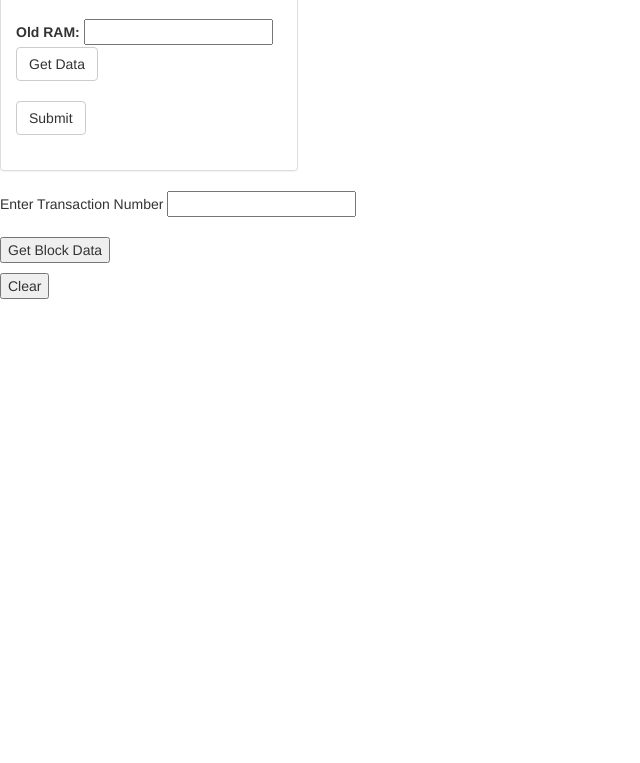
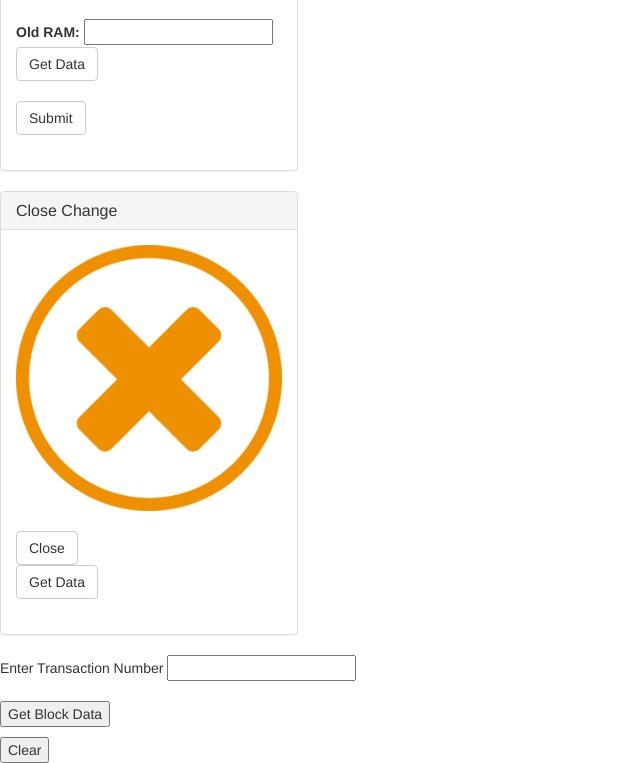
Before and after one commit to suhas184/cmdb, a website: page src/index.html in a window 1280 px wide. Shown: the part 1259-2022 px from the top of the page, without its empty margins (0-640 px from the left). Before the commit the page ends 1558 px from the top, so only its background shows below. Drawn offline with nearby package versions, Linux system fonts and the light colour scheme; no server answers.

Commit message:
Added Close panel

```diff
--- a/src/index.html
+++ b/src/index.html
@@ -97,6 +97,28 @@
   </div>
 </div>
 
+<div id="petsRow3" class="row">
+  <!-- PETS LOAD HERE -->
+</div>
+
+<div id="petTemplate3" style="display: none;">
+  <div class="col-sm-6 col-md-4 col-lg-3">
+    <div class="panel panel-default panel-pet">
+      <div class="panel-heading">
+        <h3 class="panel-title">Scrappy</h3>
+      </div>
+      <div class="panel-body">
+        <img alt="140x140" data-src="holder.js/140x140" class="img-rounded img-center" style="width: 100%;" src="https://animalso.com/wp-content/uploads/2017/01/Golden-Retriever_6.jpg" data-holder-rendered="true">
+        <br/><br/>
+        <button class="btn btn-default btn-close" type="button" data-id="0" >Close</button></br>
+        <button class="btn btn-default btn-getUpdateClose" type="submit" id="buttonDescription2" data-id="0">Get Data</button><br/>
+        <label class="status" data-id="0" id="myLabelClose"></label>
+      </div>
+    </div>
+  </div>
+</div>
+
+
     <div>
       Enter Transaction Number <input type="text" id="textbox1" name="Enter Block Number"><br/><br/>
       <button onclick="getBlock()">Get Block Data</button>
--- a/src/js/app.js
+++ b/src/js/app.js
@@ -39,6 +39,23 @@ App = {
         }
       }
     );
+
+    $.getJSON('../pets3.json', function(data) {
+      var petsRow = $('#petsRow3');
+      var petTemplate = $('#petTemplate3');
+      for (i = 0; i < data.length; i ++) {
+        petTemplate.find('.panel-title').text(data[i].name);
+        petTemplate.find('img').attr('src', data[i].picture);
+        petTemplate.find('.pet-breed').text(data[i].breed);
+        petTemplate.find('.pet-age').text(data[i].age);
+        petTemplate.find('.pet-location').text(data[i].location);
+        petTemplate.find('.btn-adopt').attr('data-id', data[i].id);
+        petTemplate.find('.btn-complete').attr('data-id', data[i].id);
+        petTemplate.find('.status').attr('data-id', data[i].id);
+        petsRow.append(petTemplate.html());
+      }
+    }
+  );
   //  });
 
     return App.initWeb3();
@@ -76,6 +93,7 @@ App = {
     $(document).on('click', '.btn-change', App.handleChange);
     $(document).on('click', '.btn-get', App.getData);
     $(document).on('click', '.btn-submitUpdate', App.handleUpdate);
+    $(document).on('click', '.btn-getUpdateClose', App.handleClose);
   },
 
 // markAdopted
@@ -209,6 +227,42 @@ getData: function(event){
   //console.log(App.latestBlock);
 },
 
+handleClose: function(event){
+
+
+  var latestBlock = web3.eth.getBlockNumber(function(error, result1){
+    if(!error)
+    {
+        console.log(result1);
+        web3.eth.getBlock(result1, true, function(error, result){
+           if(!error){
+               var output = result.transactions.slice();
+               console.log(output);
+               var output1 = output.slice();
+               console.log(output1);
+               var output2 = output1[0];
+               console.log(output2);
+               var output3 = output2.input;
+               console.log(output3);
+               var output4 = web3.toAscii(output3).replace(/[^\x20-\x7E]+/g, '').replace(']fi `', '');
+               console.log(output4);
+               //var uId = 1;
+               $("#myLabelClose").html(output4);
+                    }else
+               console.error(error);
+       })
+        return result1;
+    }
+    else
+    {
+        console.error(error);
+        alert(error)
+    }
+})
+  //console.log(App.latestBlock);
+},
+
+
 //handleUpdateAdopt
 
 handleUpdateAdopt: function(event) {
--- /dev/null
+++ b/src/pets3.json
@@ -0,0 +1,10 @@
+[
+  {
+    "id": 2,
+    "name": "Close Change",
+    "picture": "images/close.png",
+    "age": 2,
+    "breed": "Middleware",
+    "location": "Dev"
+  }
+]
```
